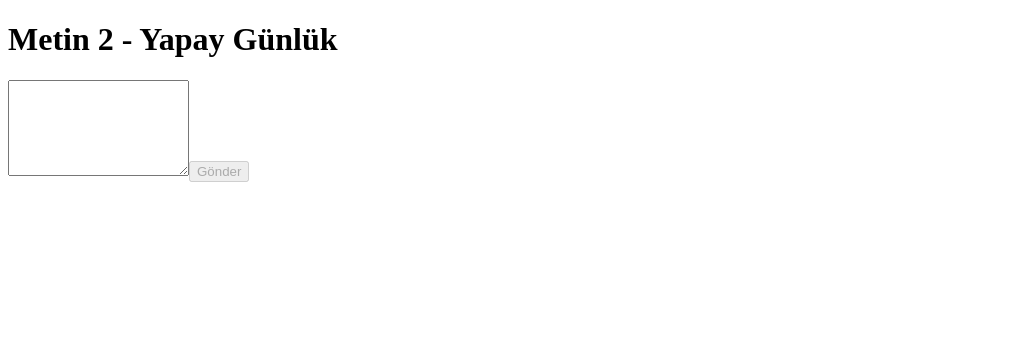
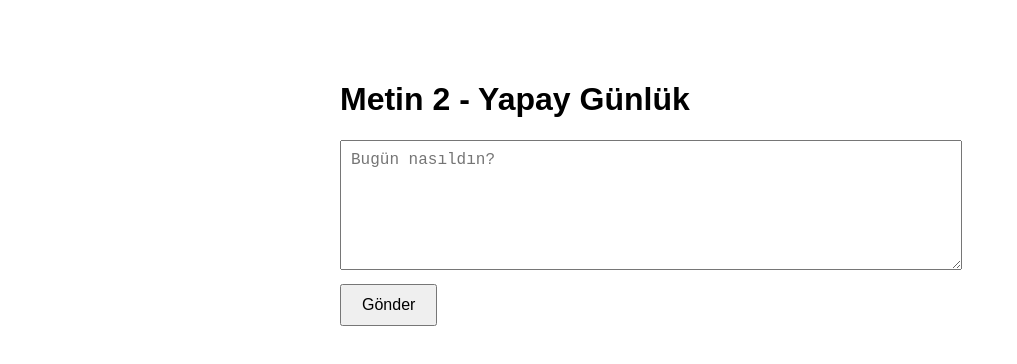
Before and after one commit to Metinmdns/metin2-diary, a Next.js app: page / in a window 1280 px wide. Shown: the top 364 px of the page, without its empty margins (0-1017 px from the left). Built offline with nearby package versions, Linux system fonts and the light colour scheme.

Commit message:
Update index.tsx
index.tsx güncellendi: Metin2 cevabı ekranda gösteriliyor

```diff
--- a/pages/index.tsx
+++ b/pages/index.tsx
@@ -1,7 +1,55 @@
-import dynamic from "next/dynamic";
-
-const Metin2Diary = dynamic(() => import("../components/Metin2Diary"), { ssr: false });
+import { useState } from "react";
 
 export default function Home() {
-  return <Metin2Diary />;
+  const [input, setInput] = useState("");
+  const [response, setResponse] = useState("");
+  const [loading, setLoading] = useState(false);
+
+  const handleSubmit = async () => {
+    if (!input.trim()) return;
+    setLoading(true);
+    setResponse("");
+    try {
+      const res = await fetch("/api/metin2", {
+        method: "POST",
+        headers: {
+          "Content-Type": "application/json",
+        },
+        body: JSON.stringify({ text: input }),
+      });
+      const data = await res.json();
+      setResponse(data.result || "Cevap alınamadı.");
+    } catch (err) {
+      setResponse("Hata oluştu: " + err.message);
+    } finally {
+      setLoading(false);
+    }
+  };
+
+  return (
+    <div style={{ maxWidth: 600, margin: "40px auto", padding: 20, fontFamily: "Arial" }}>
+      <h1>Metin 2 - Yapay Günlük</h1>
+      <textarea
+        rows={6}
+        value={input}
+        onChange={(e) => setInput(e.target.value)}
+        style={{ width: "100%", padding: 10, fontSize: 16 }}
+        placeholder="Bugün nasıldın?"
+      />
+      <button
+        onClick={handleSubmit}
+        disabled={loading}
+        style={{ marginTop: 10, padding: "10px 20px", fontSize: 16 }}
+      >
+        {loading ? "Gönderiliyor..." : "Gönder"}
+      </button>
+
+      {response && (
+        <div style={{ marginTop: 20, background: "#f3f3f3", padding: 15, borderRadius: 8 }}>
+          <strong>Metin 2'nin yanıtı:</strong>
+          <p>{response}</p>
+        </div>
+      )}
+    </div>
+  );
 }
```
